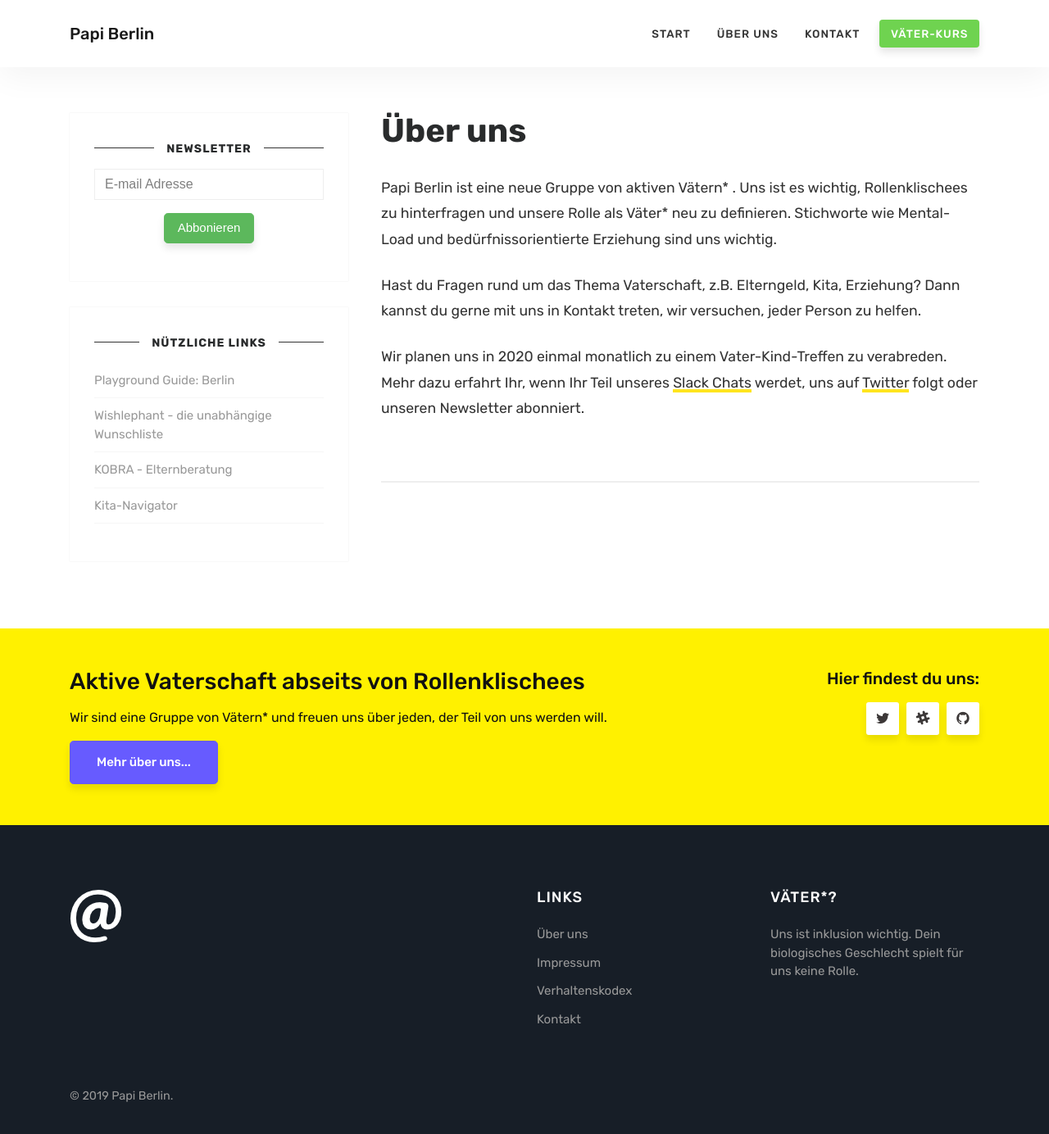
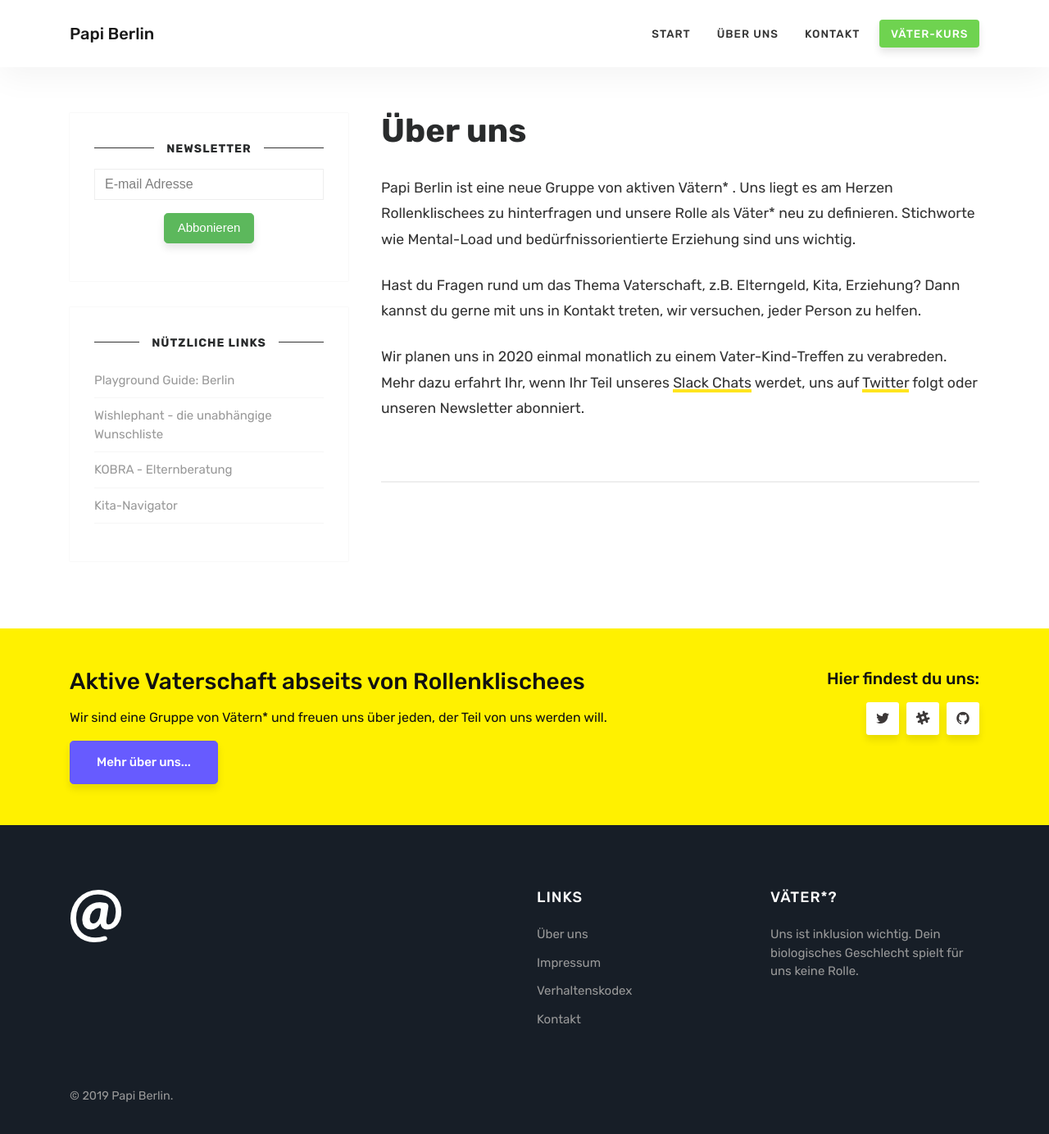
Before and after one commit to papiberlin/website, a Jekyll site: the page built from about.md, in a window 1280 px wide and 1395 px high. Shown: the top 1384 px of the window at 82% size. Built offline with Jekyll 4.4.1, drawn with Linux system fonts in a browser that asks for light colours.

Commit message:
wichtig twice? nooo

```diff
--- a/about.md
+++ b/about.md
@@ -4,7 +4,7 @@ title: Über uns
 comments: true
 ---
 
-Papi Berlin ist eine neue Gruppe von aktiven Vätern* . Uns ist es wichtig, Rollenklischees zu hinterfragen und unsere Rolle als Väter* neu zu definieren. Stichworte wie Mental-Load und bedürfnissorientierte Erziehung sind uns wichtig.
+Papi Berlin ist eine neue Gruppe von aktiven Vätern* . Uns liegt es am Herzen Rollenklischees zu hinterfragen und unsere Rolle als Väter* neu zu definieren. Stichworte wie Mental-Load und bedürfnissorientierte Erziehung sind uns wichtig.
 
 Hast du Fragen rund um das Thema Vaterschaft, z.B. Elterngeld, Kita, Erziehung? Dann kannst du gerne mit uns in Kontakt treten, wir versuchen, jeder Person zu helfen.
 
```
